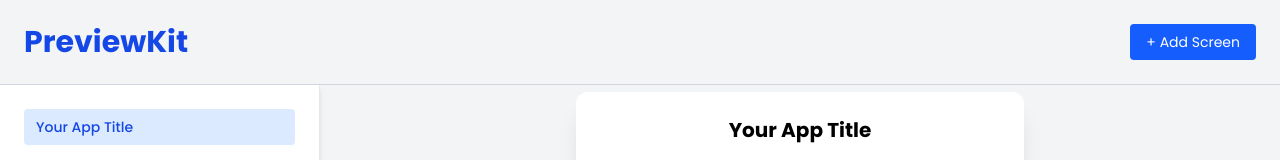
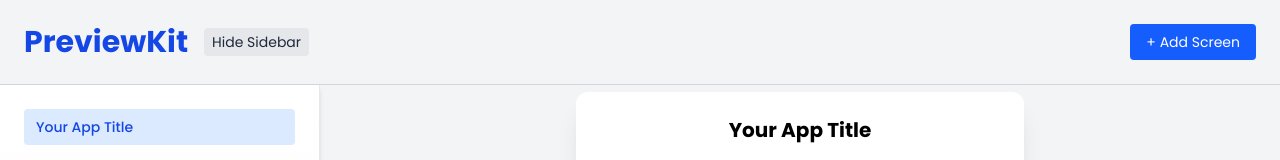
Before and after one commit to react-native-nigeria-community/iboju.app, a React (Vite) app: page / in a window 1280 px wide. Shown: the top 160 px of the page. Built offline with nearby package versions, Linux system fonts and the light colour scheme.

Commit message:
add hide sidebar

```diff
--- a/src/App.jsx
+++ b/src/App.jsx
@@ -16,6 +16,7 @@
       layout: 'default'
     }
   ]);
+  const [sidebarOpen, setSidebarOpen] = useState(true);
   const [activeIndex, setActiveIndex] = useState(0);
   const exportRef = useRef(null);
   const previewRefs = useRef([]);
@@ -105,8 +106,16 @@
 
   return (
     <div className="min-h-screen h-screen bg-gray-100 flex flex-col overflow-hidden">
-      <header className="p-6 border-b border-gray-300 flex justify-between">
+      <header className="p-6 border-b border-gray-300 flex justify-between items-center">
+        <div className="flex items-center gap-4">
           <h1 className="text-3xl font-bold text-blue-700">PreviewKit</h1>
+          <button
+            onClick={() => setSidebarOpen(!sidebarOpen)}
+            className="text-sm bg-gray-200 hover:bg-gray-300 text-gray-800 px-2 py-1 rounded"
+          >
+            {sidebarOpen ? 'Hide Sidebar' : 'Show Sidebar'}
+          </button>
+        </div>
         <button
           onClick={addNewScreen}
           className="bg-blue-600 text-white px-4 py-2 rounded hover:bg-blue-700 text-sm"
@@ -115,7 +124,7 @@
         </button>
       </header>
       <div className="flex flex-1 overflow-hidden">
-        {/* Sidebar for Controls */}
+        {sidebarOpen && (
           <aside className="w-80 bg-gradient-to-b from-white to-gray-50 p-6 border-r border-gray-200 overflow-y-auto shadow-md">
             <div className="space-y-2 mb-6 max-h-64 overflow-y-auto">
               {screens.map((screen, idx) => (
@@ -139,6 +148,7 @@
               handleExport={handleExport}
             />
           </aside>
+        )}
 
         {/* Main Canvas Area */}
         <main className="flex-1 overflow-y-auto">
@@ -176,6 +186,7 @@
           </div>
         </main>
       </div>
+
     </div>
   );
 }
```
Lines whose indentation alone changed are shown as unchanged.
